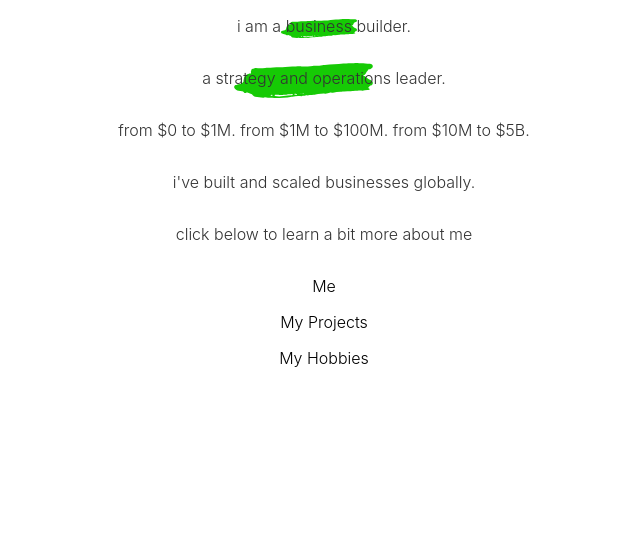
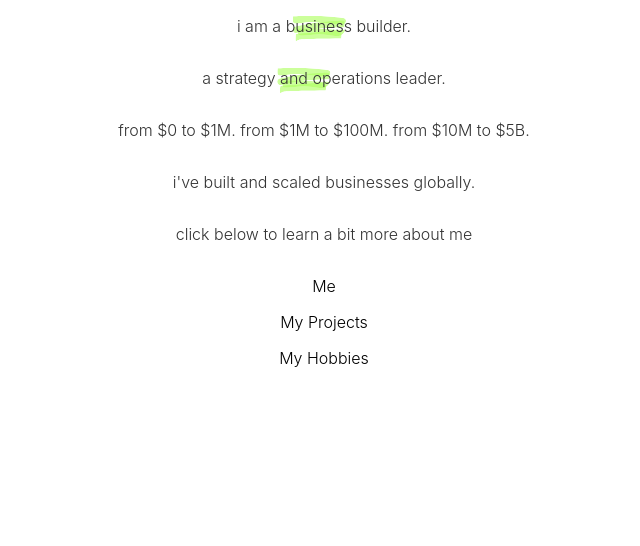
Before and after one commit to cwstav/personal_site, a plain HTML site: page index.html in a window 1280 px wide. Shown: the part 254-800 px from the top of the page, without its empty margins (316-956 px from the left). Drawn offline with Linux system fonts and the light colour scheme.

Commit message:
new highlight effect

```diff
--- a/styles.css
+++ b/styles.css
@@ -54,7 +54,7 @@ h1 {
   right: -5px;
   top: -5px;
   bottom: -10px;
-  background-image: url('highlighter_effect.svg');
+  background-image: url('highlighter_effect2.svg');
   background-size: 100% 100%;
   background-repeat: no-repeat;
   z-index: -1;
```
Also changed, not shown: highlighter_effect2.svg (added).
